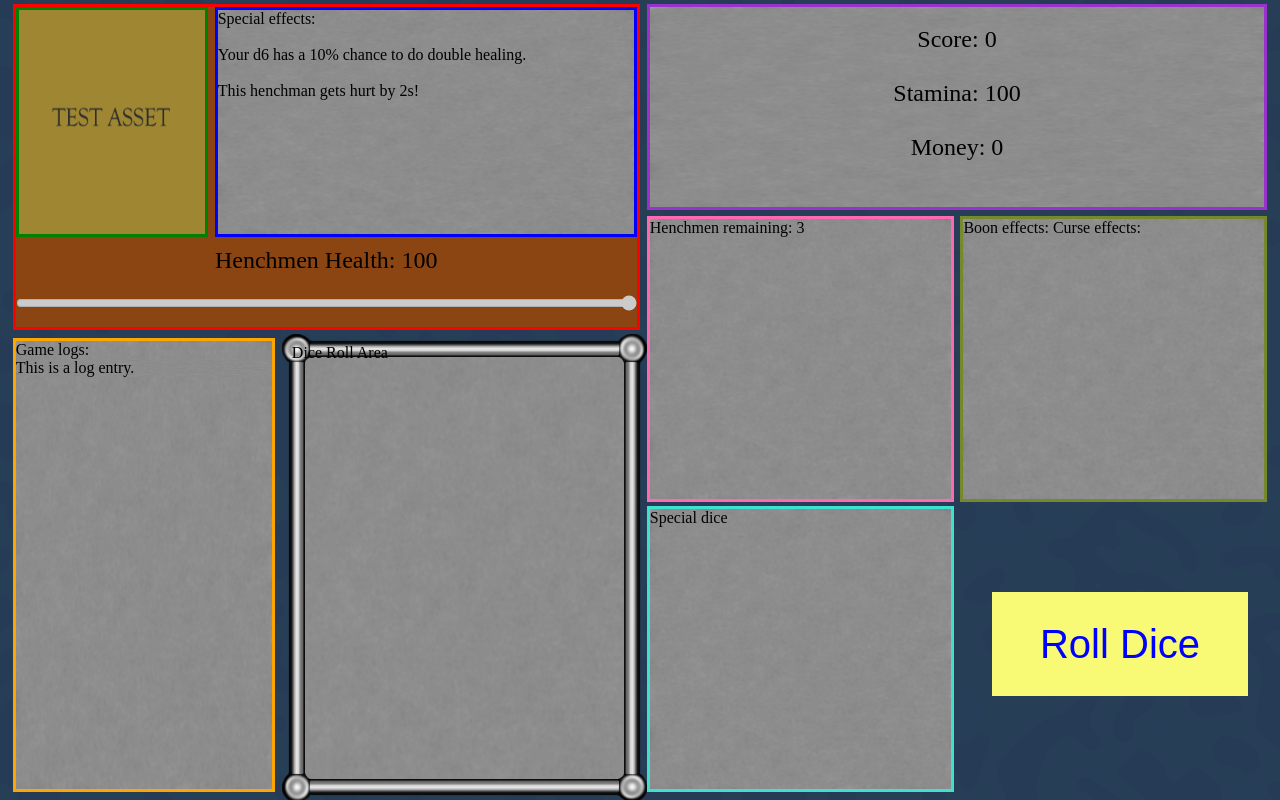
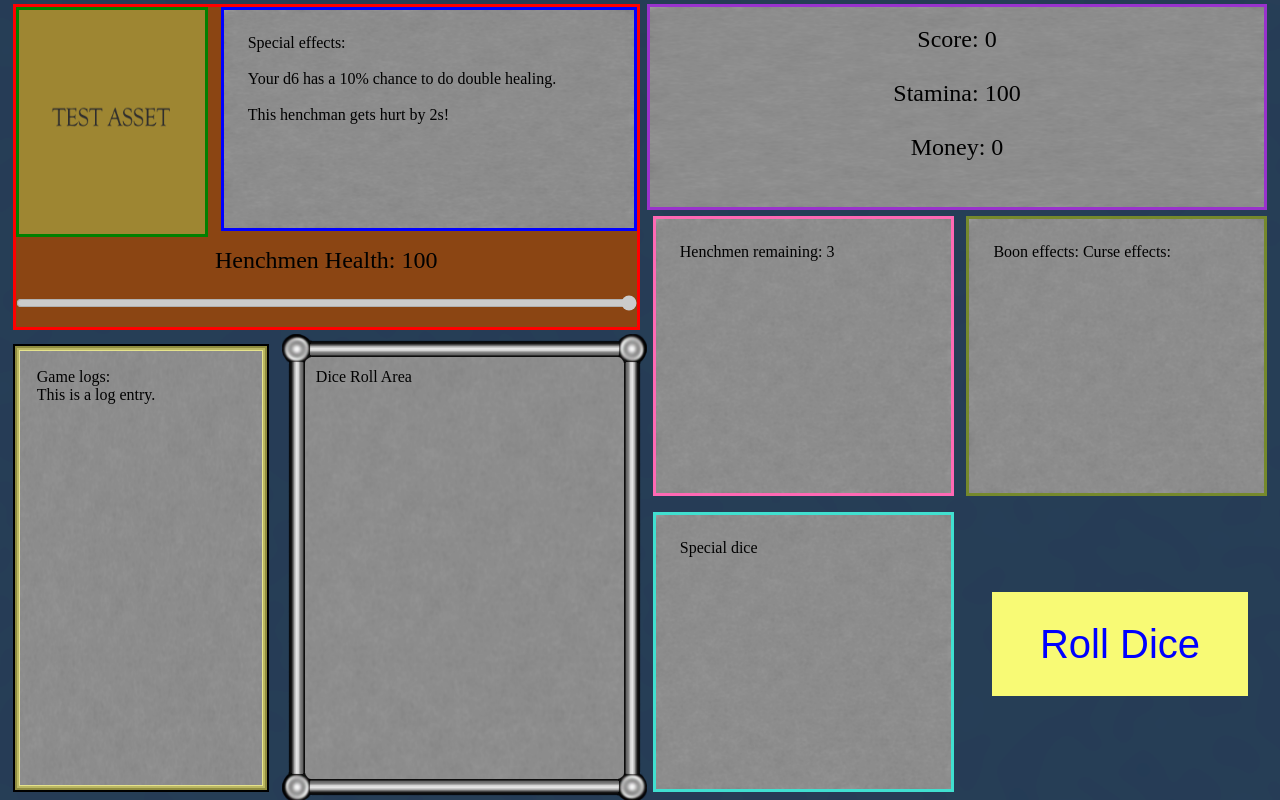
Before and after one commit to TurboPotatos/Capstone, a PHP site: page /game.html in a window 1280 px wide. Run offline with PHP 8.4, Linux system fonts and the light colour scheme.

Commit message:
Add fancier css

```diff
--- a/game.html
+++ b/game.html
@@ -45,7 +45,7 @@
       <span>Henchmen remaining: 3</span>
     </div>
 
-    <div id="collectableEffects">
+    <div id="collectibleEffects">
       <span id="boonEffects">Boon effects: </span>
       <span id="curseEffects">Curse effects: </span>
     </div>
--- a/src/css/styles.css
+++ b/src/css/styles.css
@@ -11,13 +11,6 @@
 
 div {
   background-image: url(../media/texture2.png);
-	background-size: 100% 100%;
-  background-repeat: no-repeat;
-  background-position: center;
-}
-
-p {
-	background-image: url(../media/texture2.png);
 	background-size: 100% 100%;
   background-repeat: no-repeat;
   background-position: center;
@@ -109,21 +102,35 @@
 }
 
 #henchmen p{
+	padding: 2rem;
   border: solid blue;
   position: absolute;
   right: 0;
   top: 0;
   height: 70%;
   width: 67%;
+	background-image: url(../media/texture2.png);
+	background-size: 100% 100%;
+  background-repeat: no-repeat;
+  background-position: center;
+	box-sizing: border-box; /* Include padding and border in the total width and height */
+	padding: 1.5rem;
 }
 
 #gameLogs{
   position: absolute;
-  border: solid orange;
+  /* border: solid orange; */
   left: 1%;
   bottom: 1%;
   width: 20%;
   height: 56%;
+	border-style: solid;
+	border-image-source: url(../media/border4.png);
+	border-image-slice: 30;
+	border-image-width: 30px;
+	border-image-repeat: repeat;
+	box-sizing: border-box; /* Include padding and border in the total width and height */
+	padding: 1.5rem;
 }
 
 #logText{
@@ -147,6 +154,9 @@
 	border-image-repeat: repeat;
 	border-image-outset: 10px; /* Adjust the outset to move the border inwards */
 	user-select: none;
+	box-sizing: border-box; /* Include padding and border in the total width and height */
+	padding: 1.5rem;
+	overflow-y: auto;
 }
 
 #gameStats{
@@ -175,15 +185,19 @@
   top: 27%;
   width: 23.5%;
   height: 35%;
+	box-sizing: border-box; /* Include padding and border in the total width and height */
+	padding: 1.5rem;
 }
 
-#collectableEffects{
+#collectibleEffects{
   border: solid #ab19;
   position: absolute;
   top: 27%;
   right: 1%;
   width: 23.5%;
   height: 35%;
+	box-sizing: border-box; /* Include padding and border in the total width and height */
+	padding: 1.5rem;
 }
 
 #specialDice{
@@ -193,6 +207,8 @@
   bottom: 1%;
   height: 35%;
   width: 23.5%;
+	box-sizing: border-box; /* Include padding and border in the total width and height */
+	padding: 1.5rem;
 }
 
 #rollDiceBtn{
--- a/src/js/Dice.js
+++ b/src/js/Dice.js
@@ -28,7 +28,7 @@
         numOfSides = 10;
         break;
       case "d12":
-        numofSides = 12;
+        numOfSides = 12;
         break;
       case "d20":
         numOfSides = 20;
--- a/src/js/test.js
+++ b/src/js/test.js
@@ -35,12 +35,22 @@
     };
 
     static getClicked() {
-      console.log("your did it");
+      //console.log("your did it");
       let d20 = new Dice("d20");
-      let roll = d20.roll();
-      console.log(roll);
-      diceArea.innerHTML = roll;
-      diceArea.style.fontSize = "23rem";
+      let d12 = new Dice("d12");
+      let d10 = new Dice("d10");
+      let d8 = new Dice("d8");
+      let d6 = new Dice("d6");
+      let d4 = new Dice("d4");
+      let roll20 = d20.roll();
+      let roll12 = d12.roll();
+      let roll10 = d10.roll();
+      let roll8 = d8.roll();
+      let roll6 = d6.roll();
+      let roll4 = d4.roll();
+      //console.log(roll);
+      diceArea.innerHTML = "d20:" + roll20 + "<br>d12:" + roll12 + "<br>d10:" + roll10 + "<br>d8:" + roll8 + "<br>d6:" + roll6 + "<br>d4:" + roll4;
+      diceArea.style.fontSize = "2rem";
       diceArea.style.textAlign = "center";
 
       // if (testPic.style.backgroundColor != "blue") {
```
Also changed, not shown: src/media/border4.png (added).
